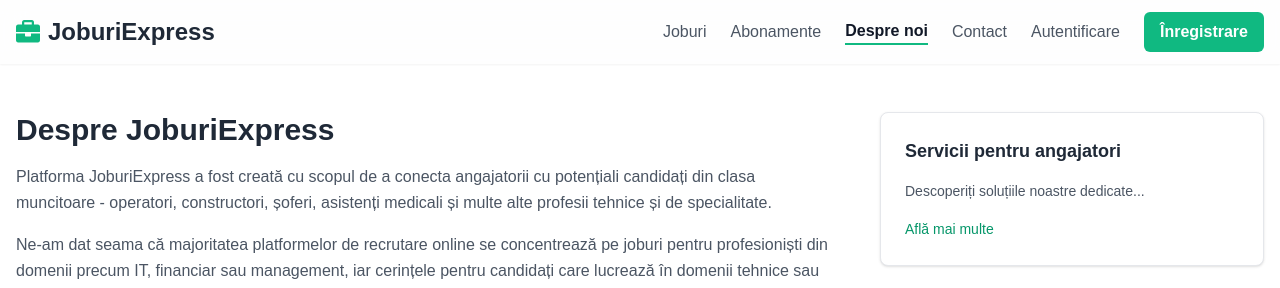
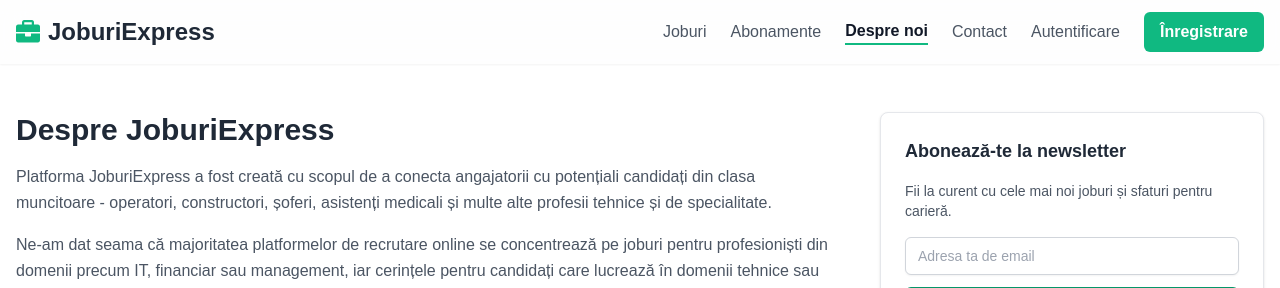
Before and after one commit to GaitanS/locuridemunca, a Django app: page /despre-noi/ in a window 1280 px wide. Shown: the top 288 px of the page. Run offline with Django 5.2, Linux system fonts and the light colour scheme; some libraries are stand-ins or nearby versions.

Commit message:
fix: update account activation messages and template changes
- Translate account activation success/error messages to Romanian
- Remove employer services section from about page
- Add block.super to job form extra scripts

```diff
--- a/accounts/views.py
+++ b/accounts/views.py
@@ -113,10 +113,10 @@
             user.is_active = True
             user.save()
             # login(request, user) # Optionally log in user directly
-            messages.success(request, 'Your account has been confirmed successfully! You can now log in.')
+            messages.success(request, 'Contul tău a fost confirmat cu succes! Acum te poți autentifica.')
             return redirect('accounts:login') # Redirect to login page
         else:
-            messages.error(request, 'The confirmation link was invalid, possibly because it has already been used or expired.')
+            messages.error(request, 'Link-ul de confirmare este invalid, posibil pentru că a fost deja folosit sau a expirat.')
             return redirect('accounts:login') # Redirect to login or a specific error page
 
 # --- Dashboards ---
--- a/templates/core/about.html
+++ b/templates/core/about.html
@@ -60,13 +60,7 @@
 
             <!-- Sidebar Area -->
             <aside class="lg:col-span-1 space-y-6">
-                <!-- Services for Employers -->
-                <div class="bg-white rounded-lg shadow border border-gray-200 p-6">
-                    <h3 class="text-lg font-semibold text-gray-800 mb-4">Servicii pentru angajatori</h3>
-                    <p class="text-sm text-gray-600 mb-4">Descoperiți soluțiile noastre dedicate...</p>
-                    {# Add link to employer services page if available #}
-                    <a href="#" class="text-emerald-600 hover:underline text-sm">Află mai multe</a>
-                </div>
+
 
                 <!-- Newsletter Signup -->
                 <div class="bg-white rounded-lg shadow border border-gray-200 p-6">
--- a/templates/jobs/job_form.html
+++ b/templates/jobs/job_form.html
@@ -113,6 +113,7 @@
 {% endblock %}
 
 {% block extra_scripts %}
+{{ block.super }}
 <script>
 (function () {
   'use strict';
```
Also changed, not shown: db.sqlite3.
